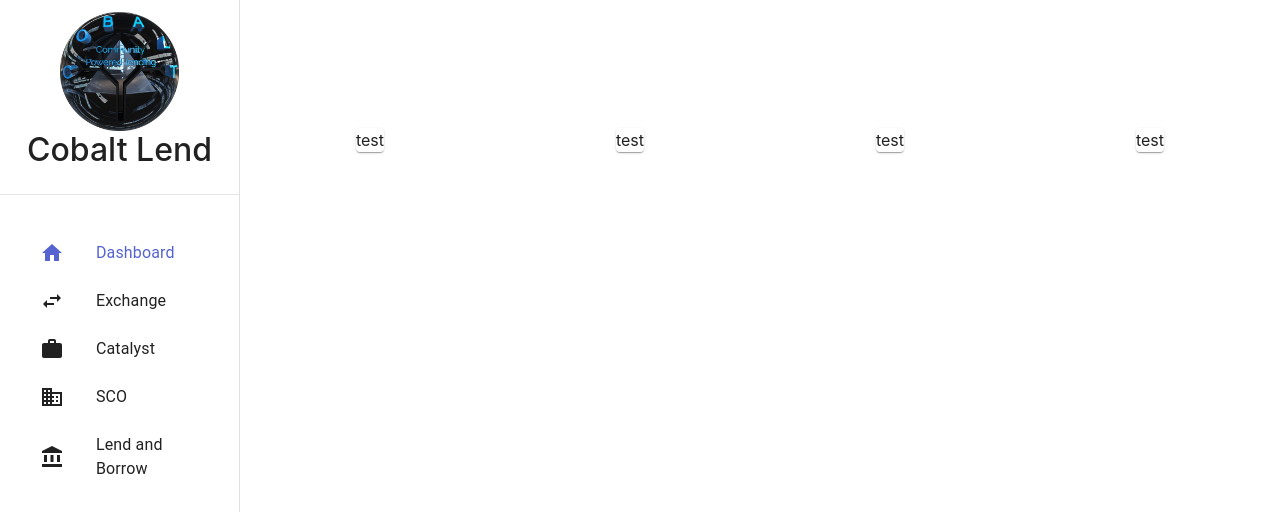
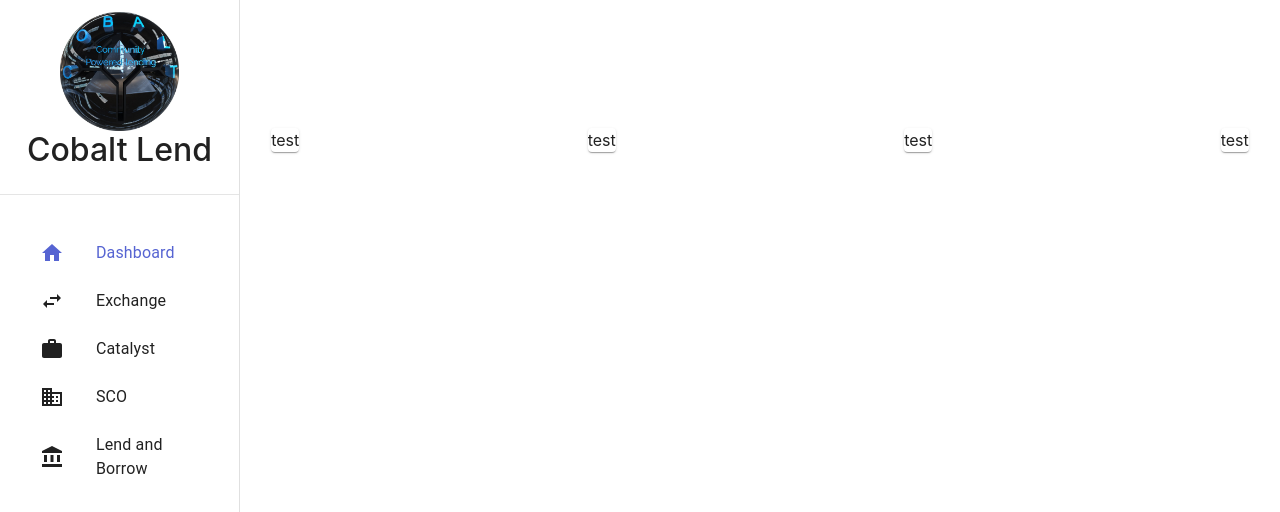
Before and after one commit to SheteSmit/TungstenGroupProject, a React (Create React App) app: page / in a window 1280 px wide. Shown: the top 512 px of the page. Built offline with nearby package versions, Linux system fonts and the light colour scheme.

Commit message:
Updated SpaceAroundRow

```diff
--- a/src/components/styled/Dashboard.js
+++ b/src/components/styled/Dashboard.js
@@ -2,6 +2,7 @@ import styled from 'styled-components';
 export const SpaceAroundRow = styled.div`
   display: flex;
   flex-direction: row;
-  justify-content: space-around;
+  justify-content: space-between;
+  padding: 0 3% 0 3%;
   margin: 2% 0 2% 0;
 `;
```
